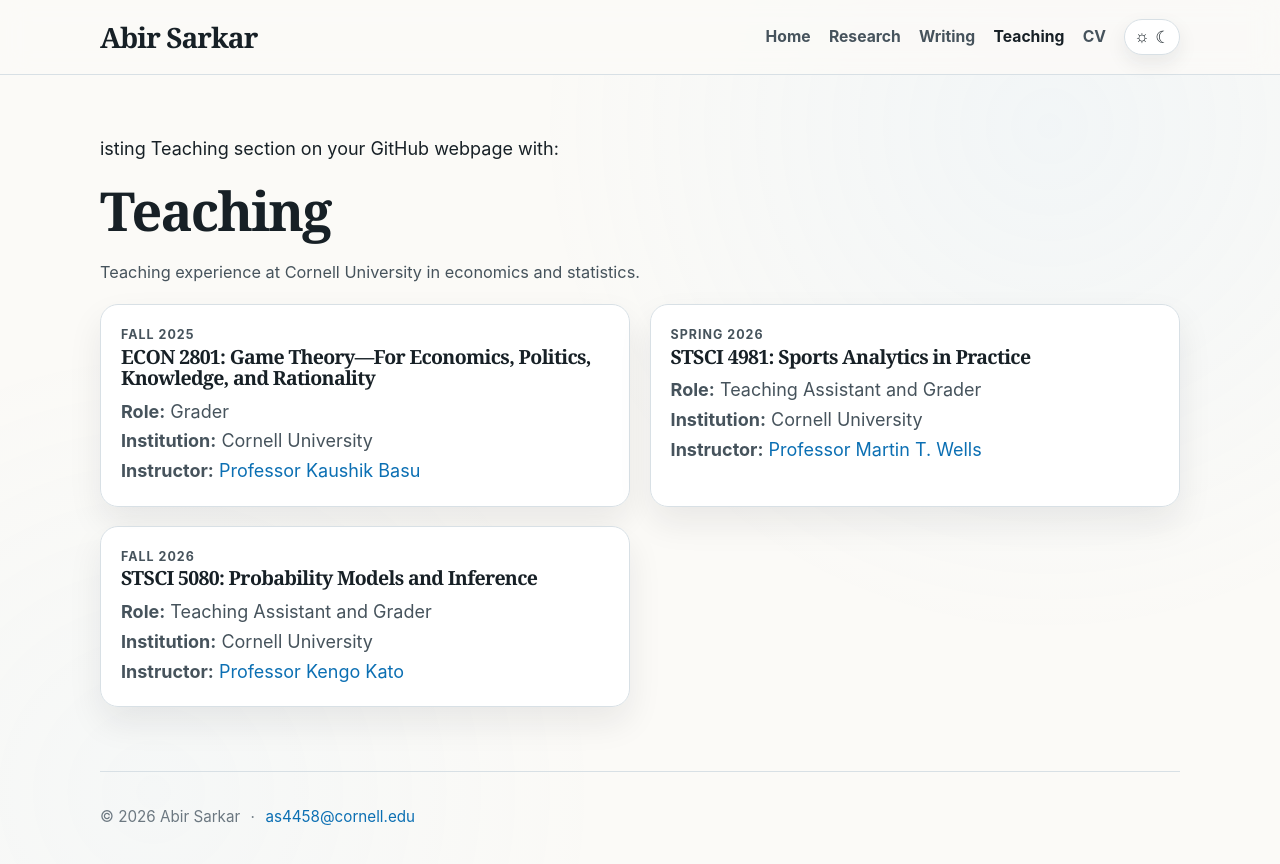
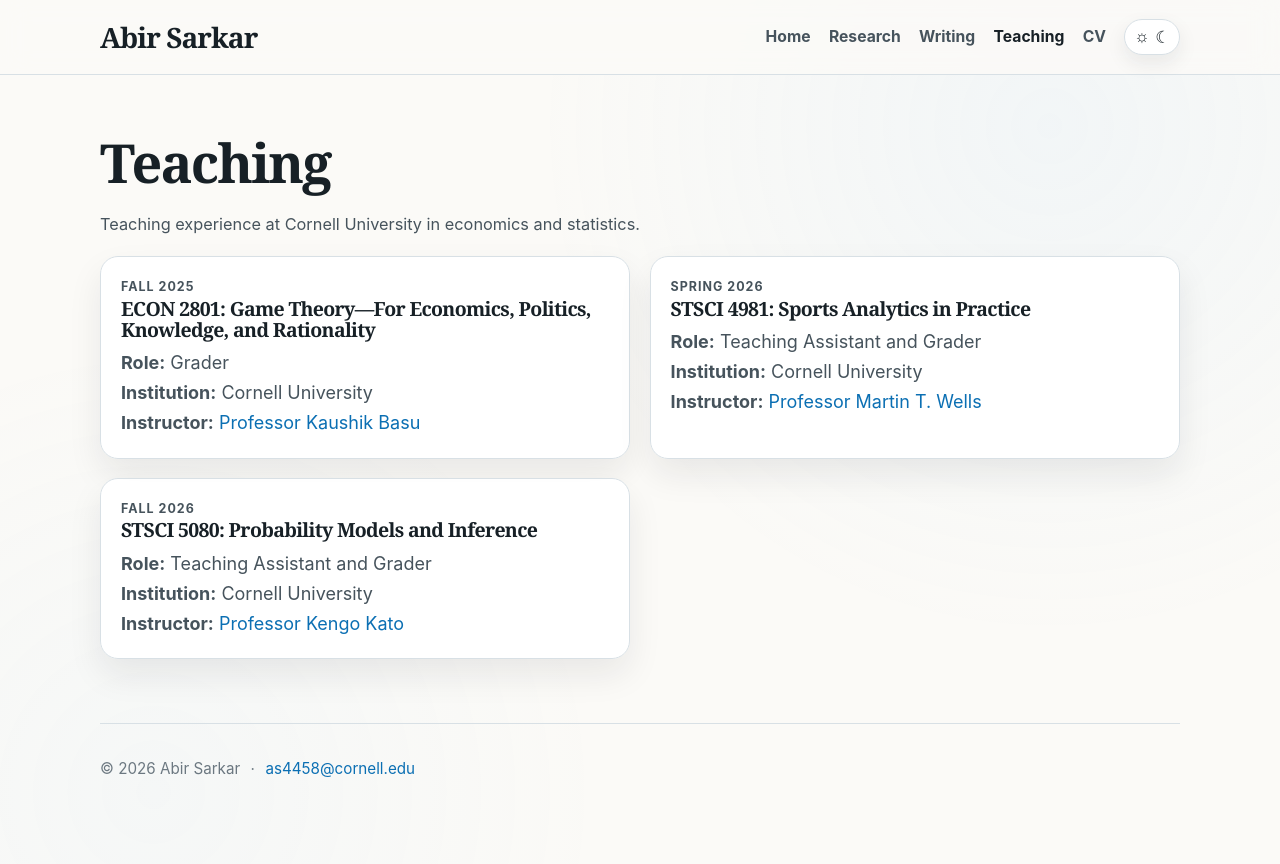
Before and after one commit to AbirS2026/AbirS2026.github.io, a Jekyll site: the page built from teaching.md, in a window 1280 px wide. Shown: the top 864 px of the page. Built offline with Jekyll 4.4.1, drawn with Linux system fonts in a browser that asks for light colours; our own code applies the rules of GitHub Pages for plain Markdown files; a style sheet for code colours, icons or effects is not loaded.

Commit message:
Update teaching.md

```diff
--- a/teaching.md
+++ b/teaching.md
@@ -1,4 +1,4 @@
-isting Teaching section on your GitHub webpage with:
+
 <section id="teaching">
   <h1>Teaching</h1>
 
```
